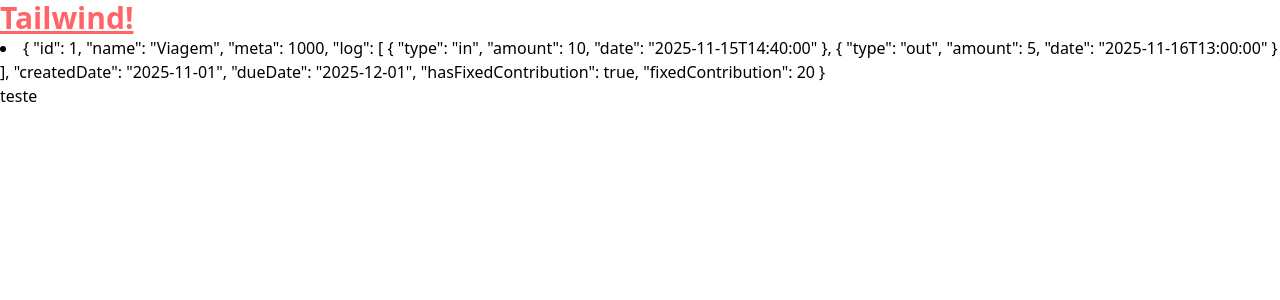
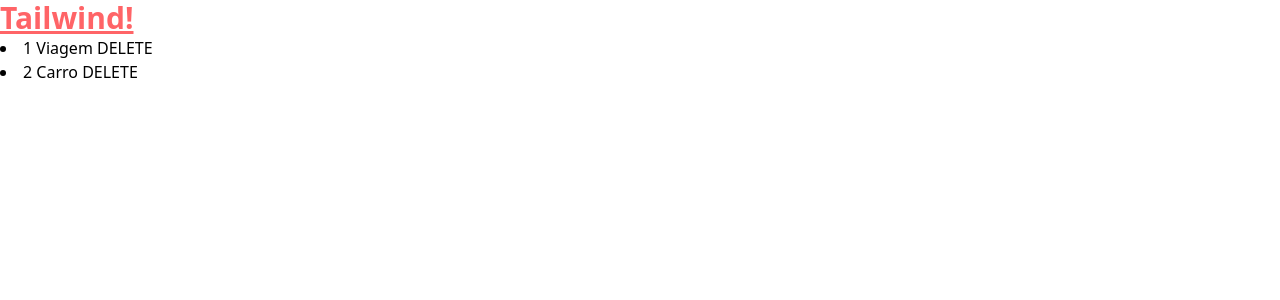
Before and after one commit to joaoliveira6704/pw1-fincance-tracker, a Vue app: page / in a window 1280 px wide. Shown: the top 300 px of the page. Built offline with nearby package versions, Linux system fonts and the light colour scheme.

Commit message:
fix-ostore: fixed index getter and remove objective action

```diff
--- a/src/stores/ostore.js
+++ b/src/stores/ostore.js
@@ -25,12 +25,33 @@
         hasFixedContribution: true,
         fixedContribution: 20,
       },
+      {
+        id: 2,
+        name: "Carro",
+        meta: 12000,
+        log: [
+          {
+            type: "in",
+            amount: 10,
+            date: "2025-11-15T14:40:00",
+          },
+          {
+            type: "out",
+            amount: 5,
+            date: "2025-11-16T13:00:00",
+          },
+        ],
+        createdDate: "2025-11-01",
+        dueDate: "2025-12-01",
+        hasFixedContribution: false,
+        fixedContribution: 20,
+      },
     ],
   }),
 
   getters: {
-    getObjectiveById: (state) => (objId) =>
-      state.objectives.find((obj) => obj.id === objId),
+    getIndexById: (state) => (objId) =>
+      state.objectives.findIndex((obj, index) => obj.id === objId),
   },
 
   actions: {
@@ -54,5 +75,13 @@
       this.objectives.push(obj);
       console.log(this.objectives);
     },
+
+    deleteObjective(id) {
+      this.objectives.splice(this.getIndexById(id), 1);
+    },
+
+    logID(id) {
+      console.log(id);
+    },
   },
 });
--- a/src/views/LandingView.vue
+++ b/src/views/LandingView.vue
@@ -12,12 +12,12 @@
 
 <template>
   <li v-for="log in oStore.objectives">
-    {{ log }}
+    {{ log.id }} {{ log.name }}
+    <button @click="oStore.deleteObjective(log.id)">DELETE</button>
+    <!-- <button @click="oStore.logID(log.id)">clog Id>></button>
+    <button @click="oStore.deleteObjective(log.id)">||delete</button>
+ -->
   </li>
-  <!-- <h1>{{ oStore.getObjectiveById(1) }}</h1> -->
-  <button @click="oStore.createObjective('teste', 5000, true, 30)">
-    teste
-  </button>
 </template>
 
 <style lang="scss" scoped></style>
```
